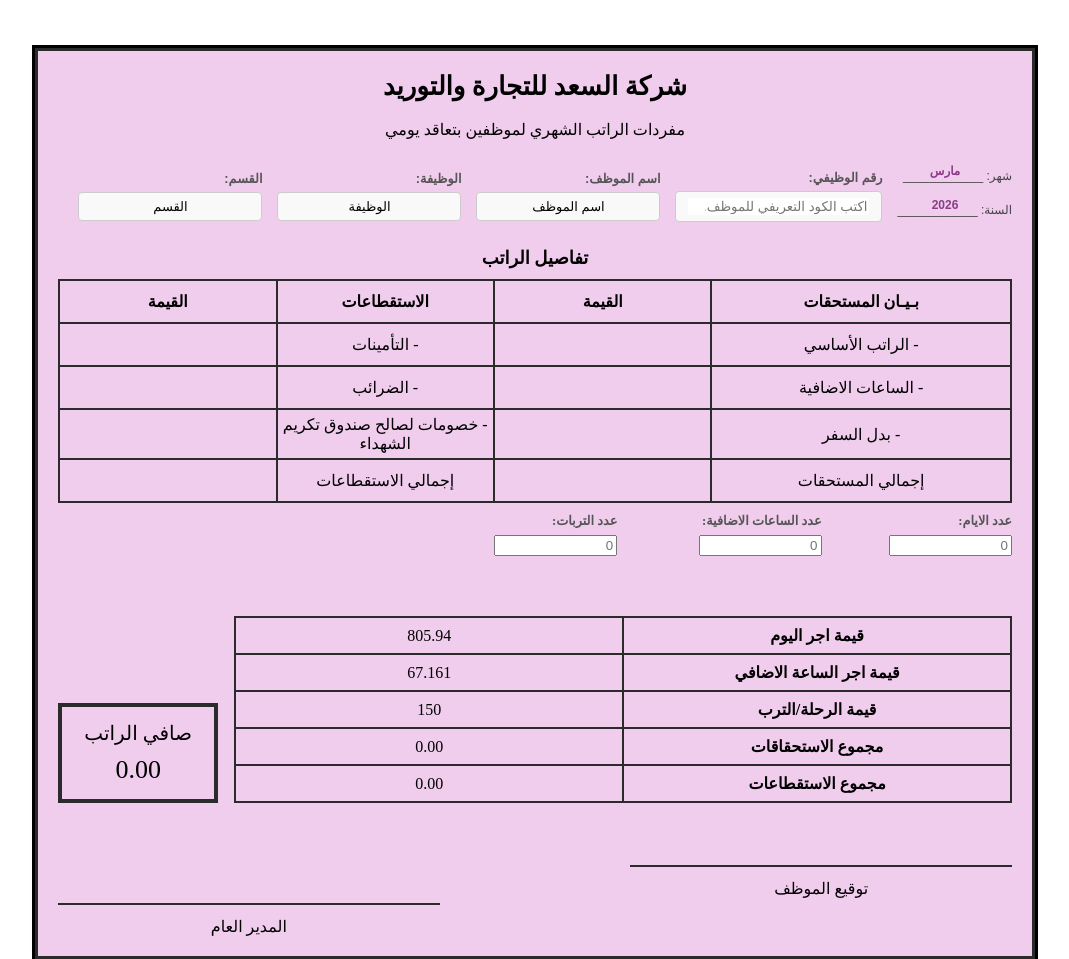
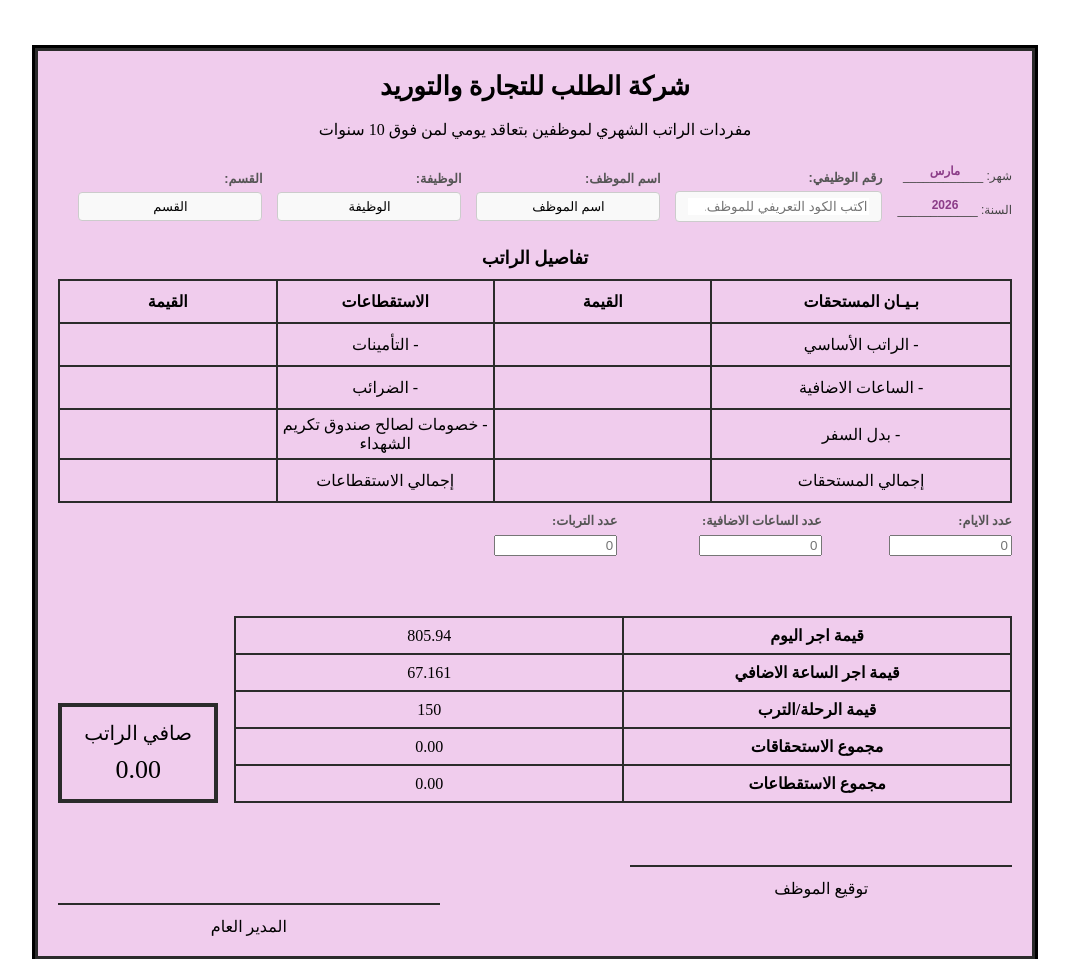
Before and after one commit to Mohamed-elsayed92/salary-Statement, a plain HTML site: page index.html in a window 1280 px wide. Shown: the top 959 px of the page, without its empty margins (105-1174 px from the left). Drawn offline with Linux system fonts and the light colour scheme.

Commit message:
Change company name and update salary details
Updated company name and description for salary details.

```diff
--- a/index.html
+++ b/index.html
@@ -10,8 +10,8 @@
   </head>
   <body>
     <div class="paper hand">
-      <h1 class="title">شركة السعد للتجارة والتوريد </h1>
-      <div style="text-align:center; margin-top:6px; font-size:16px"> مفردات الراتب الشهري لموظفين بتعاقد يومي</div>
+      <h1 class="title">شركة الطلب للتجارة والتوريد </h1>
+      <div style="text-align:center; margin-top:6px; font-size:16px">  مفردات الراتب الشهري لموظفين بتعاقد يومي لمن فوق 10 سنوات</div>
       <div class="header-container">
   <div class="footer-row">
     <div  class="muted">شهر: ____________<div id="month-name"></div></div>
```
